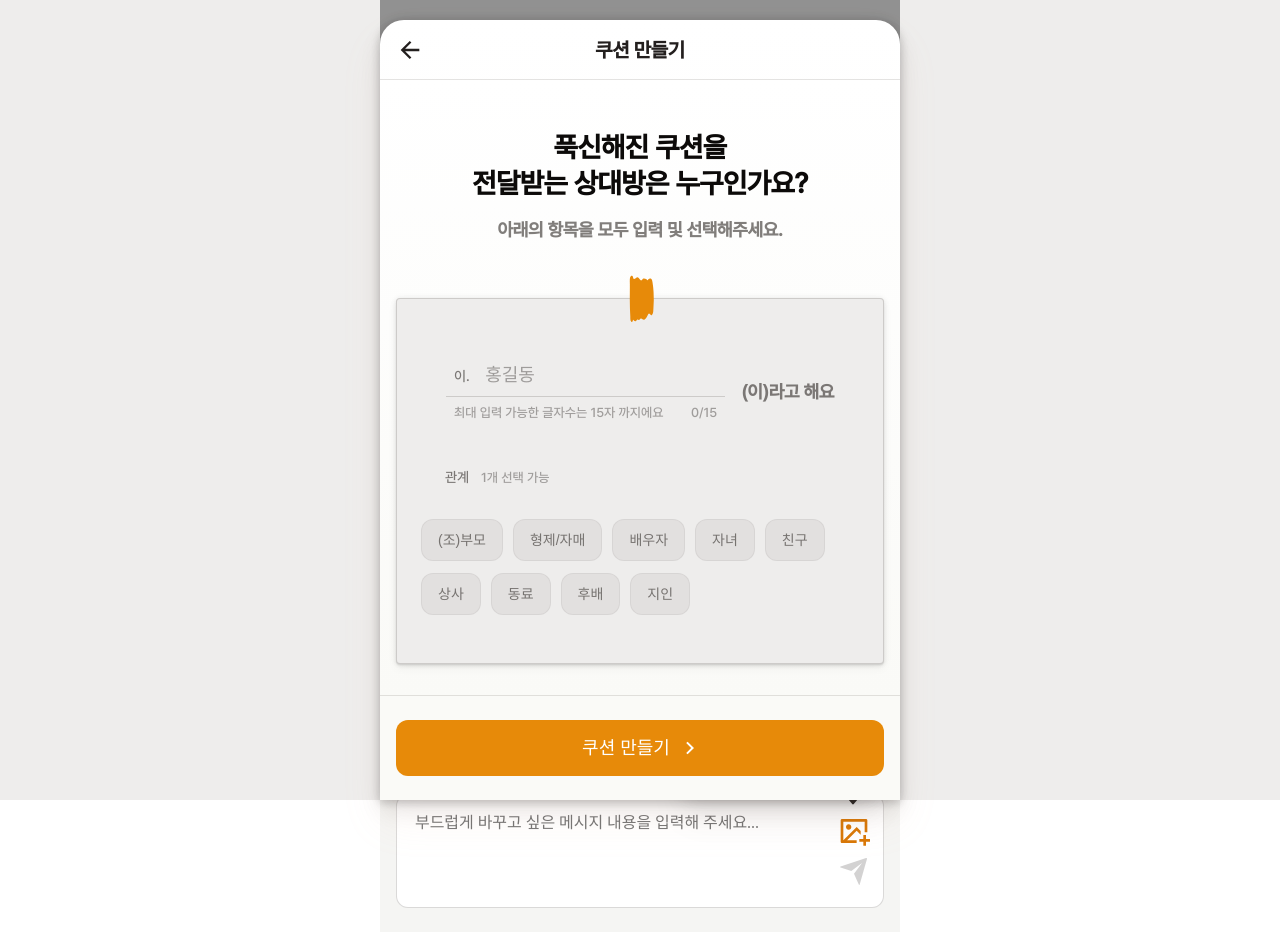
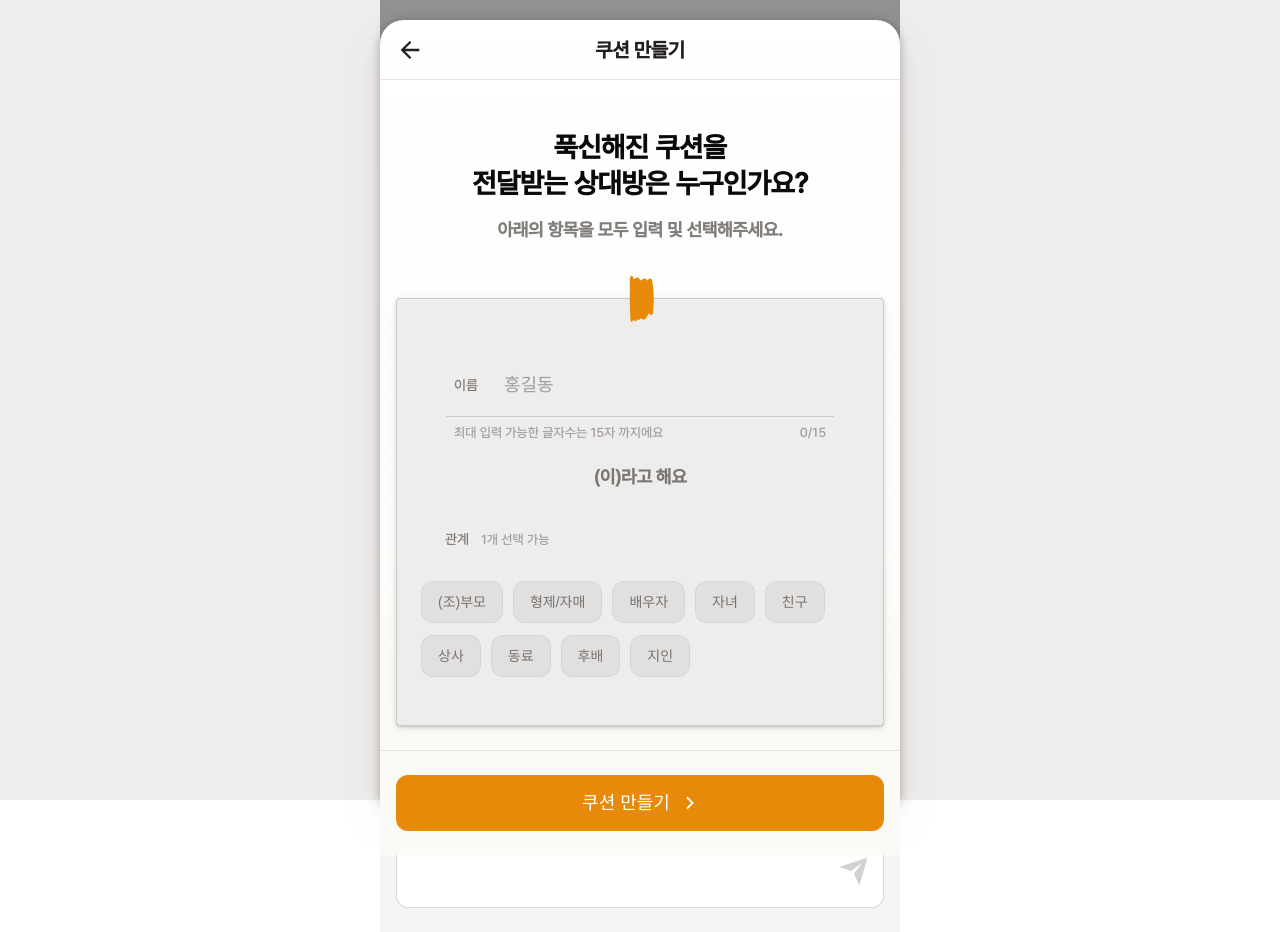
Before and after one commit to Cushion-Dev/Cushion-FE, a React (Vite) app: page /cushion/1 in a window 1280 px wide. Built offline with nearby package versions, Linux system fonts and the light colour scheme.

Commit message:
fix: input 필드 hover 효과 수정

```diff
--- a/src/components/common/BottomSheet/BottomSheet.tsx
+++ b/src/components/common/BottomSheet/BottomSheet.tsx
@@ -5,7 +5,7 @@ import { MESSAGES } from '../../../constants/messages';
 
 import Attach from '../Attach/Attach';
 import Button from '../Button/Button';
-import MakeChushion from './MakeChushion';
+import MakeChushion from './MakeCushion';
 import EditProfile from './EditProfile';
 import Viewport from '../../layout/Viewport';
 import ButtonContainer from '../../layout/ButtonContainer';
--- a/src/components/common/BottomSheet/EditProfile.tsx
+++ b/src/components/common/BottomSheet/EditProfile.tsx
@@ -8,9 +8,11 @@ import FormInput from '../Form/FormInput';
 
 interface EditProfileProps {
   checkValidFn?: (value: boolean) => void;
+  disabled?: boolean;
+  readonly?: boolean;
 }
 
-function EditProfile({ checkValidFn }: EditProfileProps) {
+function EditProfile({ checkValidFn, disabled, readonly }: EditProfileProps) {
   const { member, isMemberValid, setMember, setMemberValid } = useMemberStore();
   const { job, isJobValid, setJob, setJobValid } = useJobStore();
   const { name, isNameValid, setName, setNameValid } = useNameStore();
@@ -24,7 +26,6 @@ function EditProfile({ checkValidFn }: EditProfileProps) {
   useEffect(() => {
     if (checkValidFn) checkValidFn(isMemberValid && isJobValid && isNameValid);
   }, [isMemberValid, isJobValid, isNameValid]);
-
   return (
     <>
       <FormInput
@@ -34,6 +35,8 @@ function EditProfile({ checkValidFn }: EditProfileProps) {
         helperText='최대 입력 가능한 글자수는 15자 까지에요'
         maxLetterCount={15}
         changeFn={setMember}
+        disabled={disabled}
+        readonly={readonly}
         type={member}
       ></FormInput>
       <FormInput
@@ -43,6 +46,8 @@ function EditProfile({ checkValidFn }: EditProfileProps) {
         helperText='최대 입력 가능한 글자수는 15자 까지에요'
         maxLetterCount={15}
         changeFn={setJob}
+        disabled={disabled}
+        readonly={readonly}
         type={job}
       ></FormInput>
       <FormInput
@@ -52,6 +57,8 @@ function EditProfile({ checkValidFn }: EditProfileProps) {
         helperText='최대 입력 가능한 글자수는 15자 까지에요'
         maxLetterCount={15}
         changeFn={setName}
+        disabled={disabled}
+        readonly={readonly}
         type={name}
       ></FormInput>
     </>
--- a/src/components/common/BottomSheet/MakeChushion.tsx
+++ b/src/components/common/BottomSheet/MakeCushion.tsx
@@ -16,11 +16,11 @@ const relationArr = [
   '지인',
 ];
 
-interface MakeChushionProps {
+interface MakeCushionProps {
   checkFn: (value: boolean) => void;
 }
 
-function MakeChushion({ checkFn }: MakeChushionProps) {
+function MakeCushion({ checkFn }: MakeCushionProps) {
   return (
     <>
       <FormInput
@@ -29,6 +29,7 @@ function MakeChushion({ checkFn }: MakeChushionProps) {
         extraText='(이)라고 해요'
         helperText='최대 입력 가능한 글자수는 15자 까지에요'
         maxLetterCount={15}
+        type=''
       ></FormInput>
       <CategoryContainer>
         <CategoryTitle>
@@ -95,4 +96,4 @@ const CategoryButtonContainer = styled.div`
   flex-wrap: wrap;
 `;
 
-export default MakeChushion;
+export default MakeCushion;
--- a/src/components/common/TextField/TextField.tsx
+++ b/src/components/common/TextField/TextField.tsx
@@ -47,7 +47,7 @@ function TextField({
 
     setLetterCount(inputCurrentValue.length);
   };
-
+  console.log(disabled);
   return (
     <TextFiledContainer>
       <InputWrapper isError={isError} isTyping={isTyping}>
@@ -116,6 +116,8 @@ const StyledLabel = styled.label`
 const StyledInput = styled.input<{ disabled: boolean; readOnly: boolean }>`
   display: flex;
   align-items: center;
+  height: 2.55769rem;
+  padding-left: 0.625rem;
   flex: 1 0 0;
   border: none;
   font-size: 1.125rem;
@@ -130,14 +132,15 @@ const StyledInput = styled.input<{ disabled: boolean; readOnly: boolean }>`
     ${TYPO.body3}
   }
 
-  ${({ disabled, readOnly }) =>
-    disabled || readOnly
-      ? `background: #eeeeeb`
-      : css`
-          &:hover {
-            background: #eeeeeb;
-          }
-        `}
+  ${({ disabled, readOnly }) => {
+    if (disabled === true || readOnly === true) return `background: #eeeeeb`;
+    else
+      return css`
+        &:hover {
+          background: #e8e8e6;
+        }
+      `;
+  }}
 `;
 
 const HelpContainer = styled.div`
```
